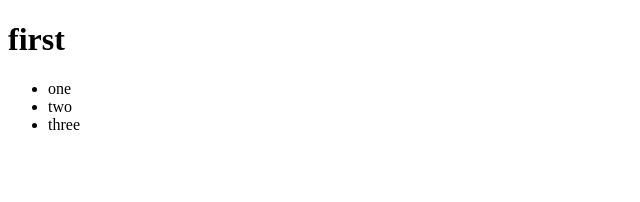
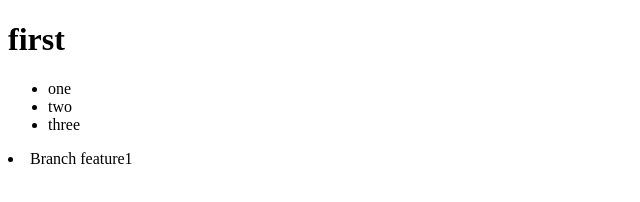
Before and after one commit to hogan3c1/demo1, a plain HTML site: page index.html in a window 1280 px wide. Shown: the whole page, without its empty margins (0-640 px from the left). Drawn offline with Linux system fonts and the light colour scheme.

Commit message:
add new module

```diff
--- a/index.html
+++ b/index.html
@@ -15,5 +15,9 @@
         <li>three</li>
     </ul>
 
+<module-one>
+    <li>Branch feature1</li>
+</module-one>
+
 </body>
 </html>
```
